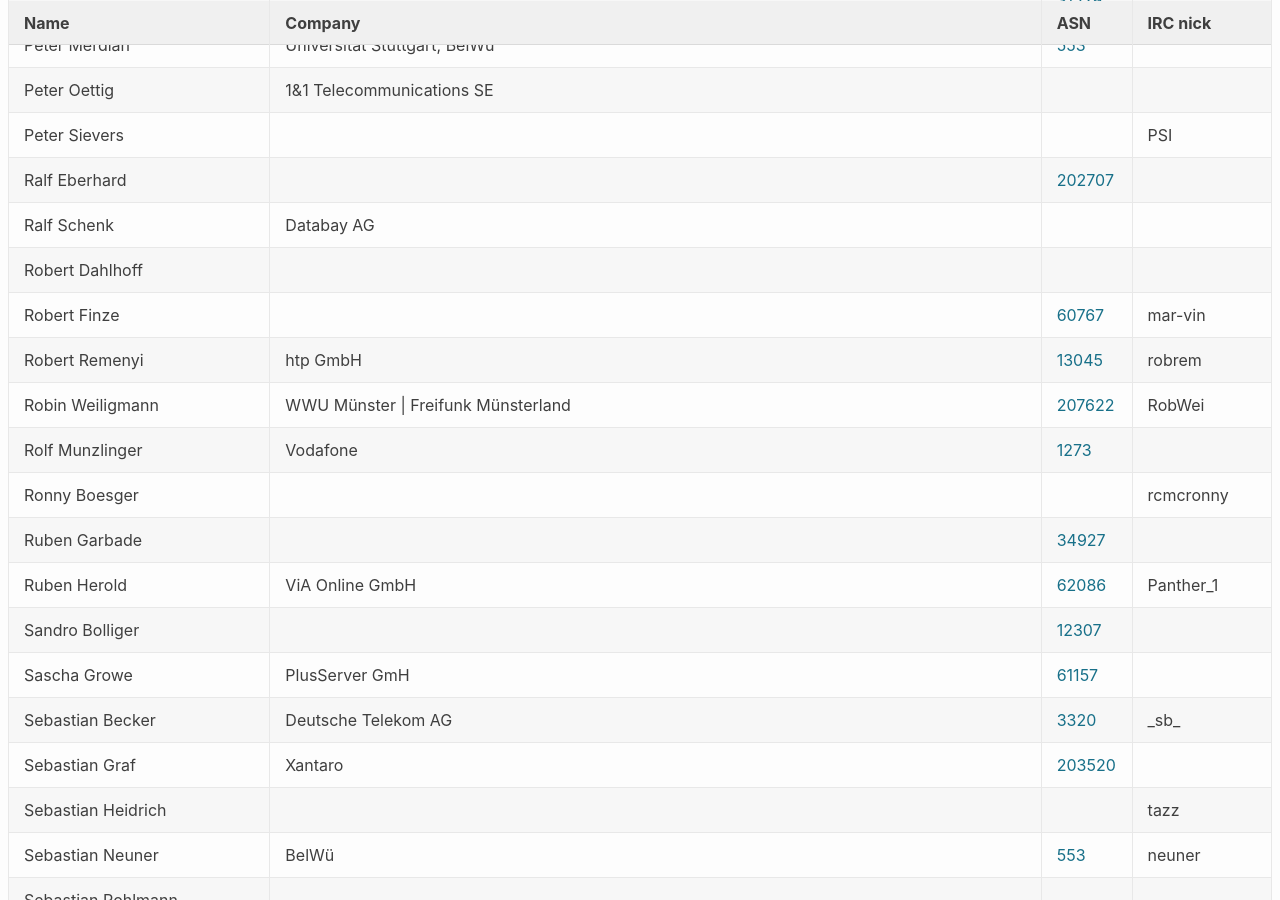
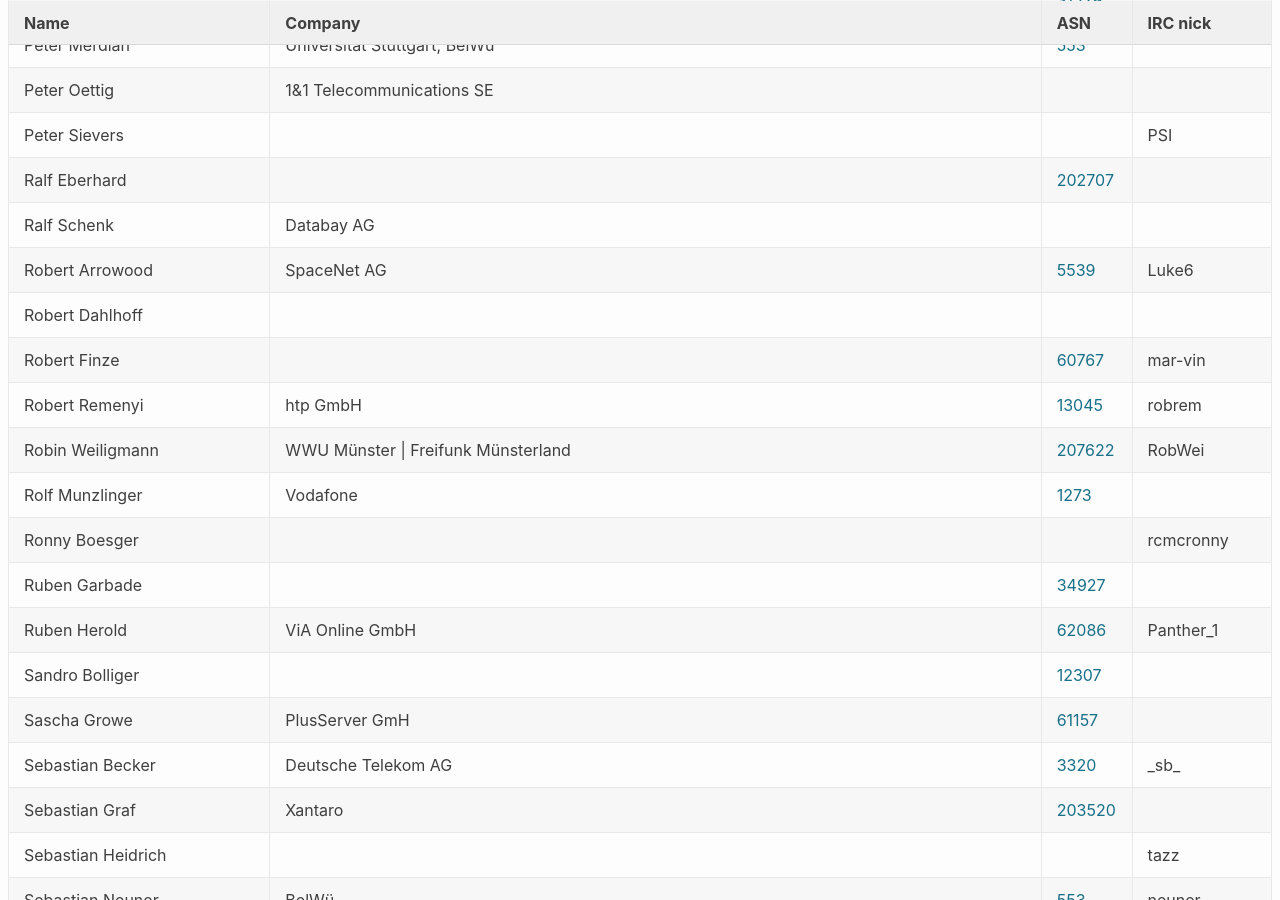
Before and after one commit to denog/pretix-attendeelist, a Jekyll site: the page built from denog2020.markdown, in a window 1280 px wide and 900 px high, scrolled down 5689 px. Built offline with Jekyll 4.4.1, drawn with Linux system fonts in a browser that asks for light colours.

Commit message:
Latest data: Tue Feb  2 14:30:21 UTC 2021

```diff
--- a/_data/attendees_meetup2021-01.json
+++ b/_data/attendees_meetup2021-01.json
@@ -714,6 +714,12 @@
     "asn": null
   },
   {
+    "name": "Robert Arrowood",
+    "company": "SpaceNet AG",
+    "irc": "Luke6",
+    "asn": "5539"
+  },
+  {
     "name": "Robert Dahlhoff",
     "company": null,
     "irc": null,
```
